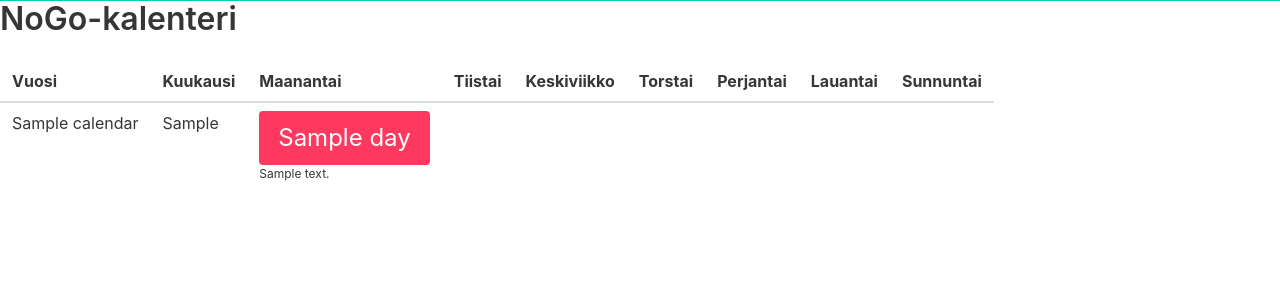
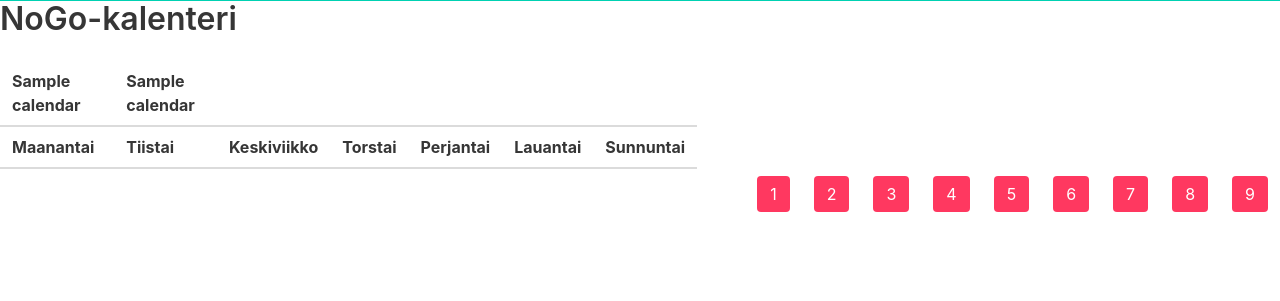
Before and after one commit to superzanttu/whereismyband, a Python web app: template templates/nogo_calendar.html in a window 1280 px wide. Shown: the part 51-352 px from the top of the page. Run offline with Jinja, Linux system fonts and the light colour scheme; the template is opened without the code that fills it: most values are stand-ins (such as "Sample title", 1, 10 or a date in 2020); some libraries are stand-ins or nearby versions.

Commit message:
end of the day

```diff
--- a/templates/base.html
+++ b/templates/base.html
@@ -8,6 +8,8 @@
     <title>Where Is My Band</title>
     <link rel="stylesheet" href="https://cdnjs.cloudflare.com/ajax/libs/bulma/0.7.2/css/bulma.min.css" />
     {# <link rel="stylesheet" href="../css/bulma.css">  #}
+
+    <script src="https://unpkg.com/htmx.org@1.5.0" integrity="sha384-oGA+prIp5Vchu6we2YkI51UtVzN9Jpx2Z7PnR1I78PnZlN8LkrCT4lqqqmDkyrvI" crossorigin="anonymous"></script>
 </head>
 
 <body>
--- a/templates/nogo_calendar.html
+++ b/templates/nogo_calendar.html
@@ -10,8 +10,15 @@
     {% for m in calendar[y] %}
   <thead>
     <tr>
-      <th>Vuosi</th>
-      <th>Kuukausi</th>
+      <th>{{ y }}</th>
+      <th>{{ m }}</th>
+      <th></th>
+      <th></th>
+      <th></th>
+      <th></th>
+      <th></th>
+    </tr>
+    <tr>
       <th>Maanantai</th>
       <th>Tiistai</th>
       <th>Keskiviikko</th>
@@ -22,12 +29,23 @@
     </tr>
   </thead>
   <tbody>
+    <tr>
+      {% for d in range(1, calendar[y][m]['first_weekday'] ) %}
+        <td></td>
+      {% endfor %}
 
-    <tr>
-      <td>{{ y }}</td>
-      <td>{{ w }}</td>
-      {% for d in calendar[y][w] %}
-        <td><div class="button is-danger is-size-4">{{ calendar[y][w][d]['day'] }}</div><div class="is-size-7">{{ calendar[y][w][d]['text'] }}</div></td>
+      {% for d in range(1,calendar[y][m]['last_day'] + 1) %}
+        {% if calendar[y][m][d]['nogo'] == False %}
+          <td class="has-text-centered"><button class="button is-light" id="{{ calendar[y][m][d]['button_id']  }}">
+        {% else %}
+          <td class="has-text-centered"><button class="button is-danger" id="{{ calendar[y][m][d]['button_id']  }}">
+        {% endif %}
+        {{ d }}</button></td>
+
+
+        {% if calendar[y][m][d]['weekday'] == 0 %}
+          </tr><tr>
+        {% endif %}
       {% endfor %}
     </tr>
   </tbody>
```
Also changed, not shown: main.py (+11 -5 lines).
